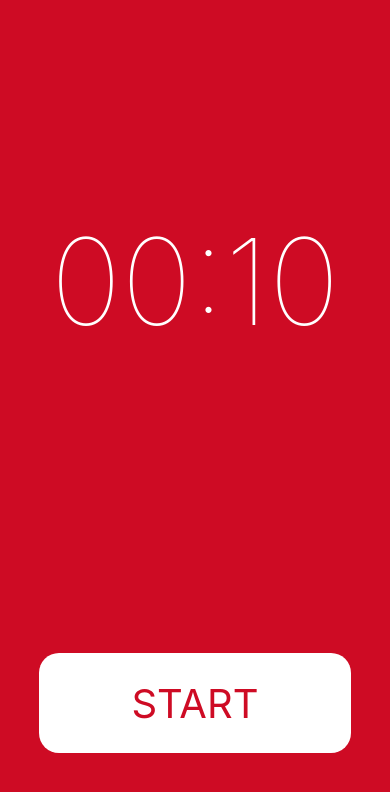
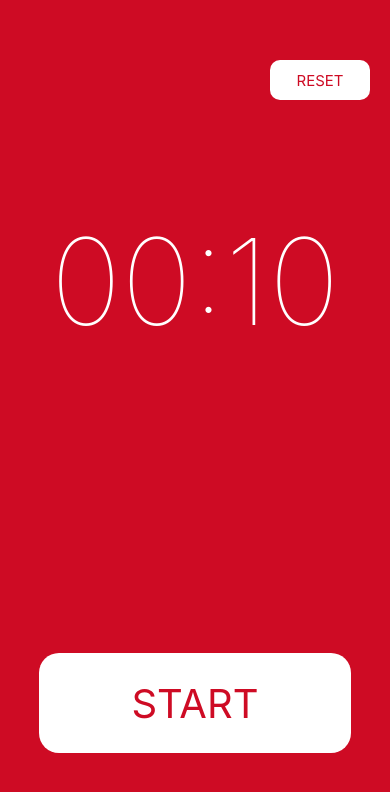
Before and after one commit to alstn2468/Redux_Timer_Application, a React Native app in the folder tomato-timer/: screen / in a window 390 px wide. Shown: the top 792 px of the page. Built offline with nearby package versions, Linux system fonts and the light colour scheme.

Commit message:
#20 Create ResetButoon component and connect with resetTimer dispatch func

```diff
--- /dev/null
+++ b/tomato-timer/components/ResetButton/index.js
@@ -0,0 +1,42 @@
+import React from "react";
+import PropTypes from "prop-types";
+import { TouchableOpacity, Text, View, StyleSheet } from "react-native";
+
+const ResetButton = ({ onPress }) => {
+    return (
+        <TouchableOpacity onPressOut={onPress} style={styles.container}>
+            <View style={styles.buttonView}>
+                <Text style={styles.buttonText}>RESET</Text>
+            </View>
+        </TouchableOpacity>
+    );
+};
+
+ResetButton.propTypes = {
+    onPress: PropTypes.func.isRequired
+};
+
+const styles = StyleSheet.create({
+    container: {
+        width: 100,
+        height: 40,
+        justifyContent: "center",
+        position: "absolute",
+        top: 60,
+        right: 20
+    },
+    buttonView: {
+        width: "100%",
+        height: "100%",
+        backgroundColor: "#FFFFFF",
+        justifyContent: "center",
+        alignItems: "center",
+        borderRadius: 10
+    },
+    buttonText: {
+        fontSize: 15,
+        color: "#CE0B24"
+    }
+});
+
+export default ResetButton;
--- a/tomato-timer/components/Timer/TimerPresenter.js
+++ b/tomato-timer/components/Timer/TimerPresenter.js
@@ -1,6 +1,8 @@
 import React, { Component } from "react";
 import { View, Text, StyleSheet, StatusBar } from "react-native";
 import Button from "../Button";
+import ResetButton from "../ResetButton";
+import { reset } from "expo/build/AR";
 
 class TimerPresenter extends Component {
     componentWillReceiveProps(nextProps) {
@@ -34,6 +36,7 @@ class TimerPresenter extends Component {
             <View style={styles.container}>
                 <StatusBar barStyle={"light-content"} />
                 <View style={styles.upper}>
+                    <ResetButton onPress={resetTimer} />
                     <Text style={styles.time}>
                         {minute < 10 ? `0${minute}` : minute}:
                         {second < 10 ? `0${second}` : second}
```
